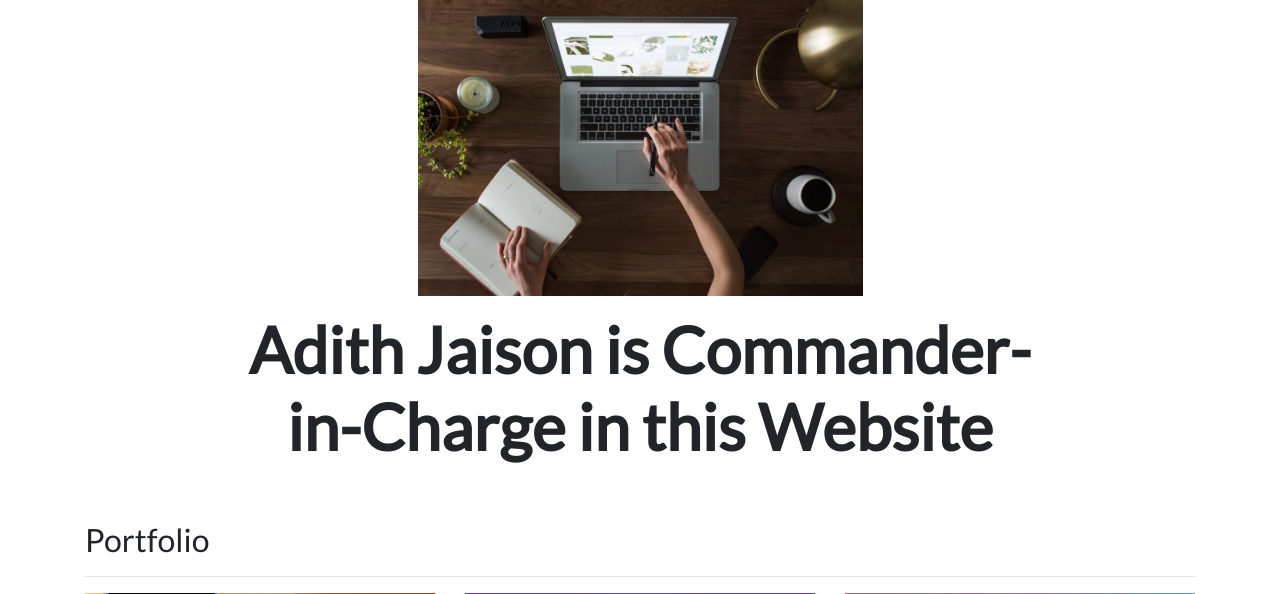
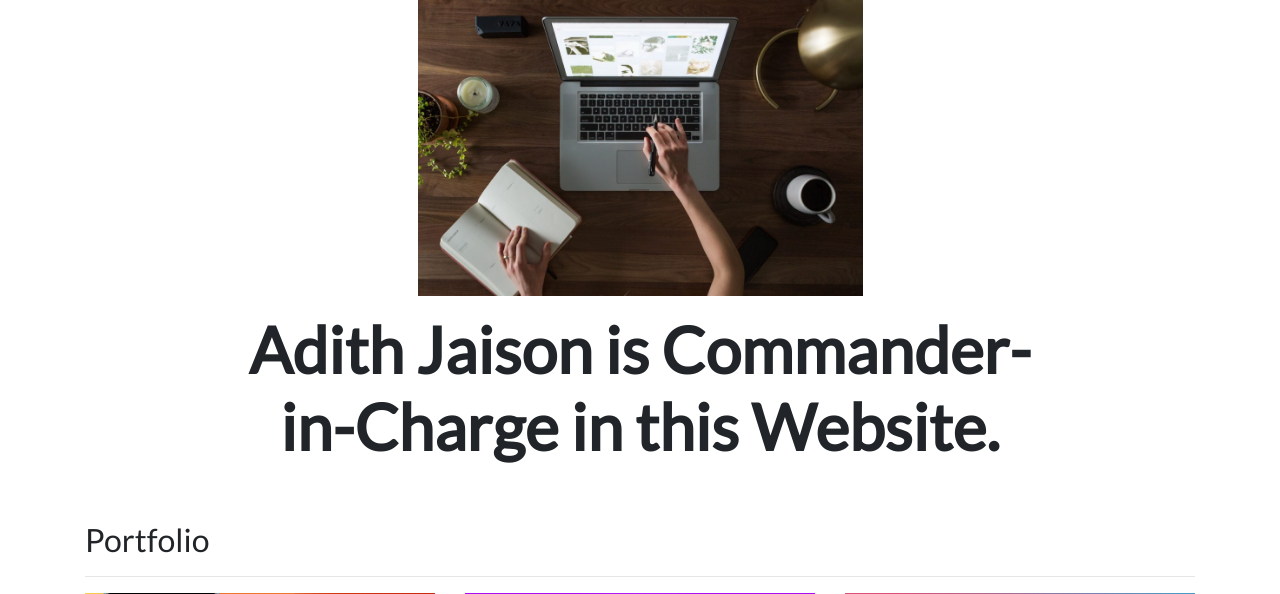
Before and after one commit to adith01/django3-portfolio-app, a Django app: page / in a window 1280 px wide. Shown: the part 73-667 px from the top of the page. Run offline with Django 3.2, Linux system fonts and the light colour scheme; data comes from the database, SQL or seed files in the repository; some libraries are stand-ins or nearby versions.

```diff
--- a/portfolio/templates/portfolio/home.html
+++ b/portfolio/templates/portfolio/home.html
@@ -12,7 +12,7 @@
 
 <div class="row justify-content-center mb-3">
   <div class="col-md-9 text-center">
-    <h1 id="hometext" class="font-weight-bold">Adith Jaison is Commander-in-Charge in this Website </h1>
+    <h1 id="hometext" class="font-weight-bold">Adith Jaison is Commander-in-Charge in this Website. </h1>
   </div>
 </div>
 
```
